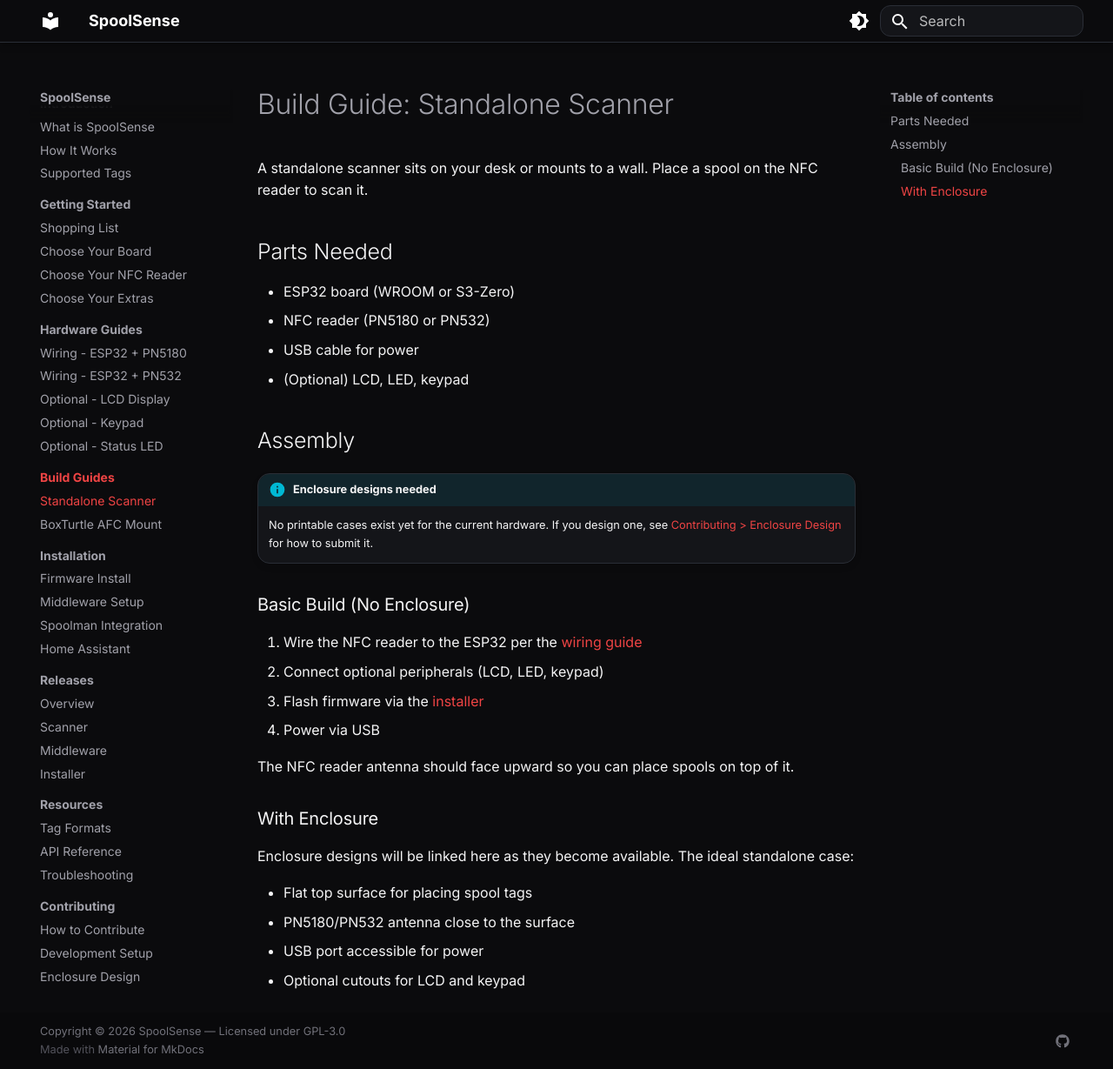
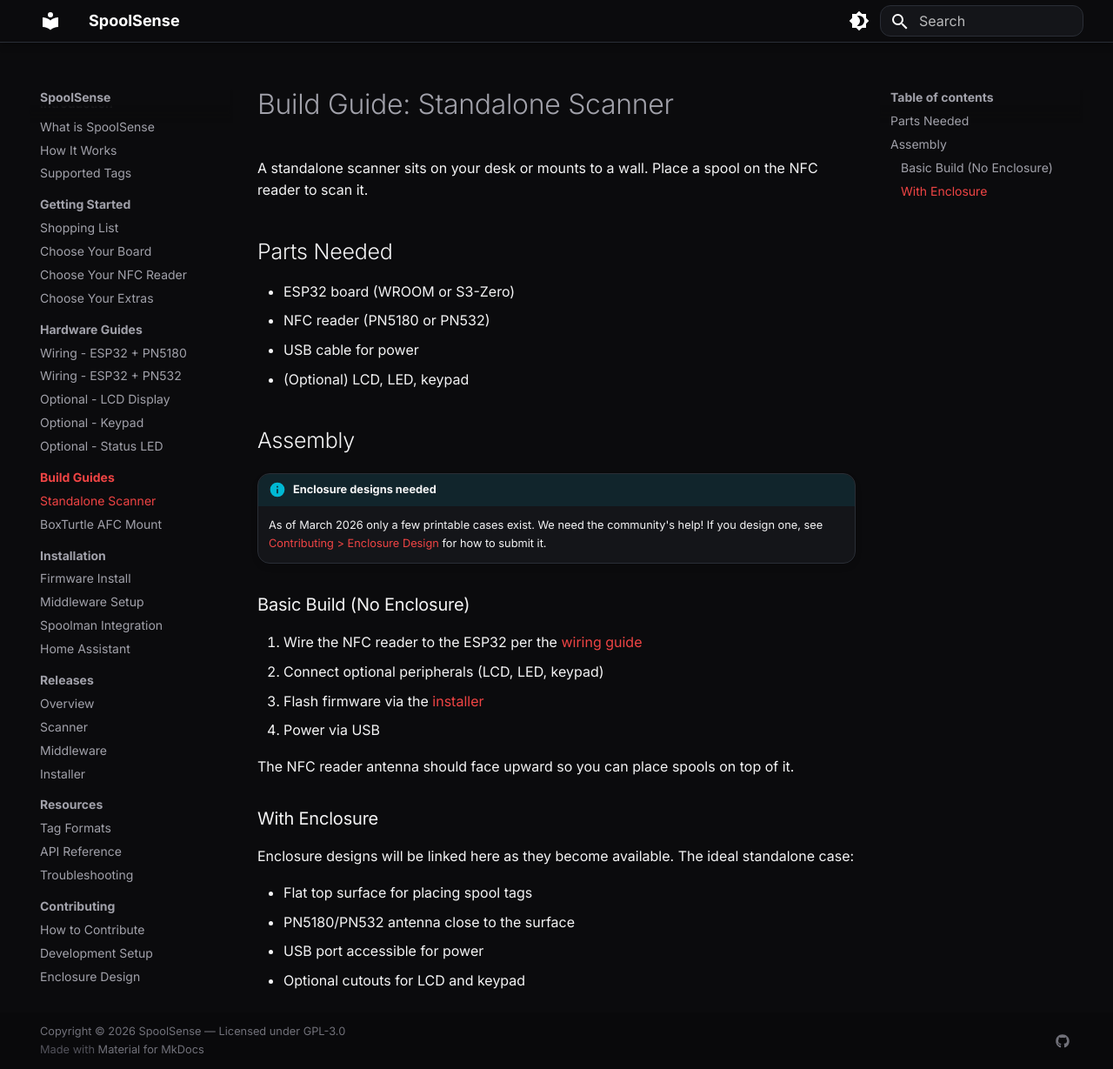
Before and after one commit to SpoolSense/spoolsense.org, an MkDocs documentation site: the page built from docs/builds/standalone.md, in a window 1280 px wide and 1229 px high. Shown: the whole window at 87% size. Built offline with MkDocs 1.6.1 and Material for MkDocs 9.7.7, drawn with Linux system fonts in a browser that asks for light colours.

Commit message:
docs: update enclosure status — a few exist, community help wanted

```diff
--- a/docs/builds/standalone.md
+++ b/docs/builds/standalone.md
@@ -14,7 +14,7 @@ A standalone scanner sits on your desk or mounts to a wall. Place a spool on the
 <!-- TODO: Add step-by-step photos with CAD model renders -->
 
 !!! info "Enclosure designs needed"
-    No printable cases exist yet for the current hardware. If you design one, see [Contributing > Enclosure Design](../contributing/enclosure-design.md) for how to submit it.
+    As of March 2026 only a few printable cases exist. We need the community's help! If you design one, see [Contributing > Enclosure Design](../contributing/enclosure-design.md) for how to submit it.
 
 ### Basic Build (No Enclosure)
 
```
